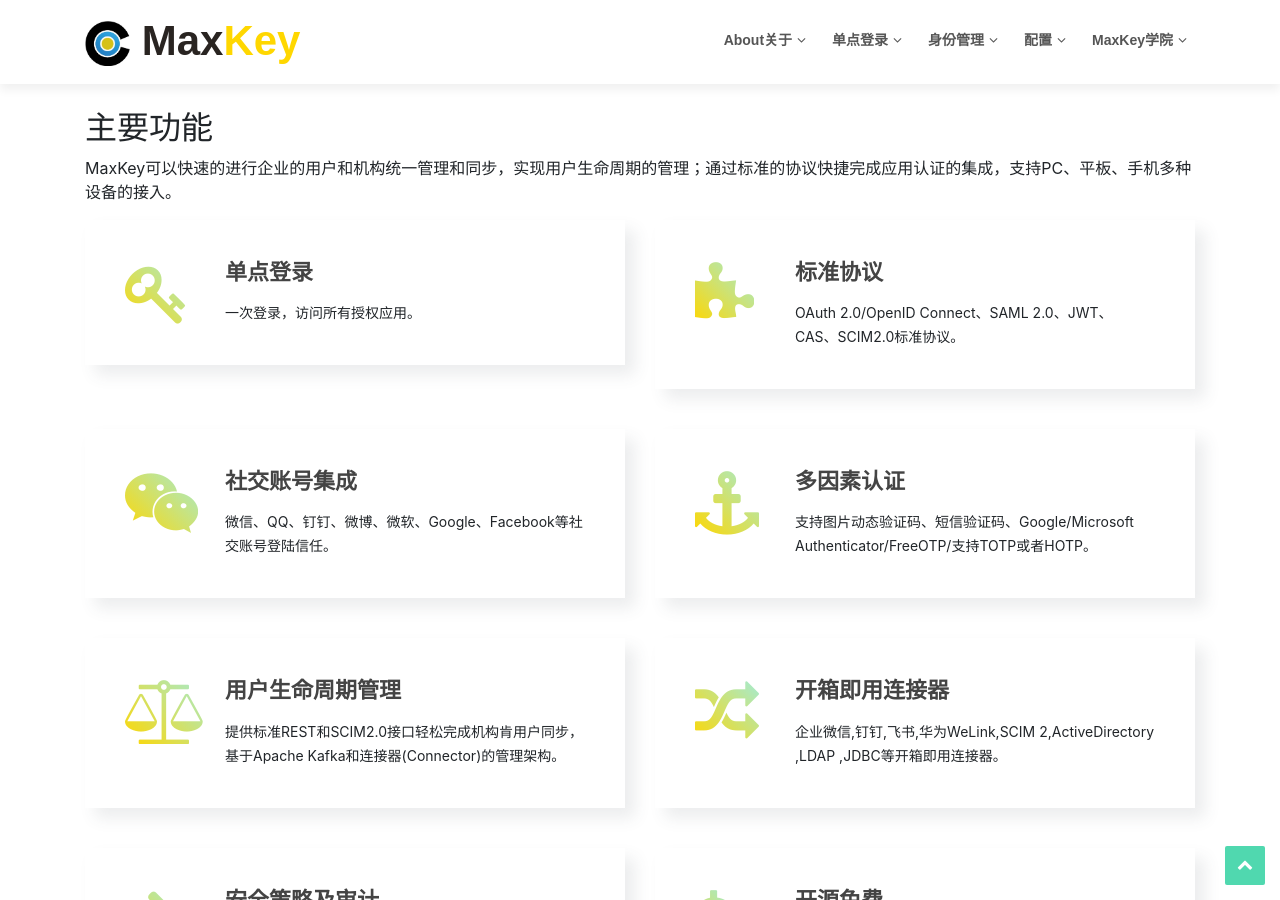
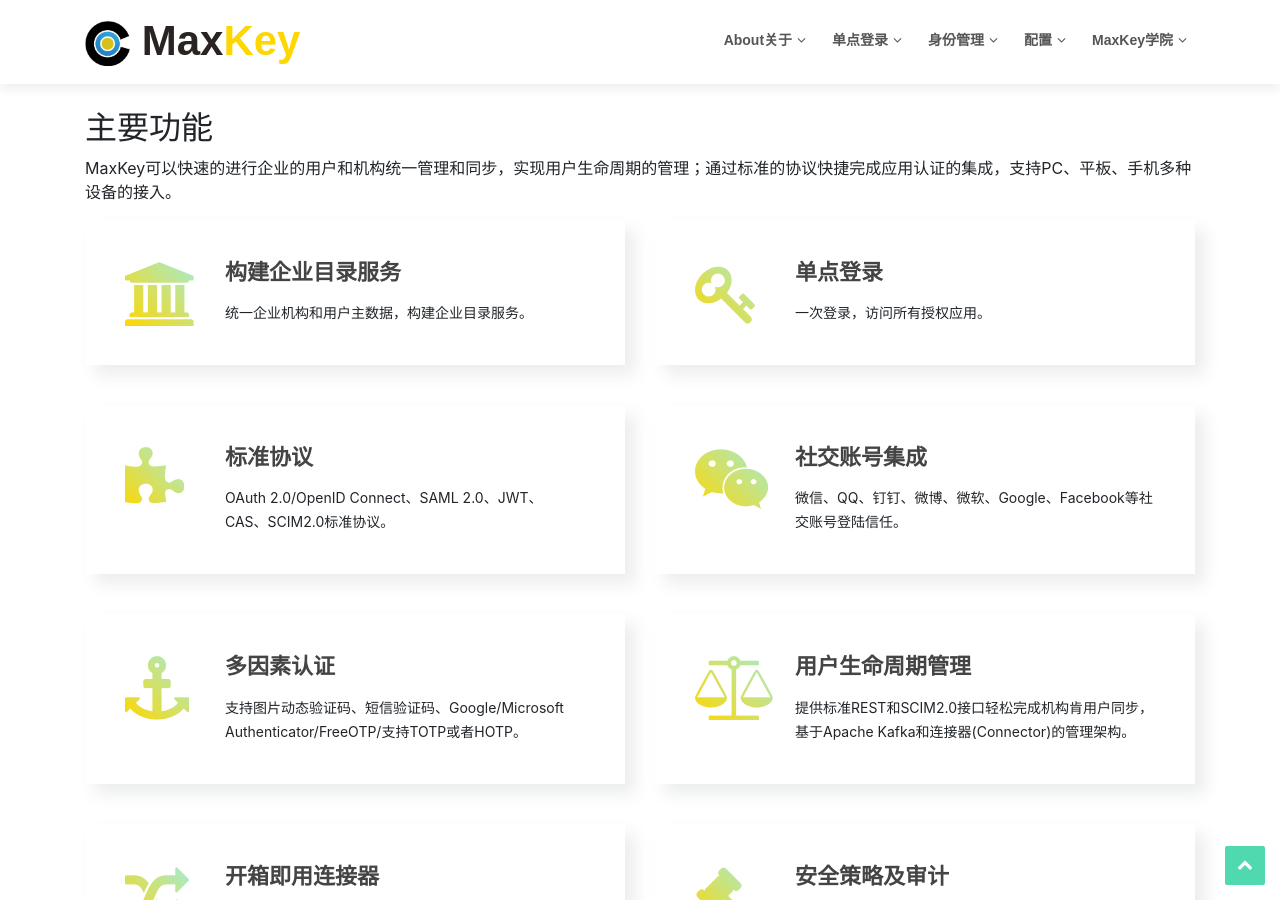
Before and after one commit to MaxKeyTop/maxkey.org, a Jekyll site: the page built from index.md, in a window 1280 px wide and 900 px high, scrolled down 979 px. Built offline with Jekyll 4.4.1, drawn with Linux system fonts in a browser that asks for light colours; comment, search, counter and statistics services are not loaded; some of the changed text lies outside the part shown.

Commit message:
Update home.html

```diff
--- a/_layouts/home.html
+++ b/_layouts/home.html
@@ -69,9 +69,19 @@
 			</div>
 
 			<div class="row">
+			 <div class="col-lg-6">
+				<div class="box wow fadeInLeft">
+				  <div class="icon"><i class="fa fa-bank"></i></div>
+				  <h4 class="title"><a href="">构建企业目录服务</a></h4>
+				  <p class="description">
+				  统一企业机构和用户主数据，构建企业目录服务。
+				  </p>
+				</div>
+			  </div>
+
 
 			  <div class="col-lg-6">
-				<div class="box wow fadeInLeft">
+				<div class="box wow fadeInRight">
 				  <div class="icon"><i class="fa fa-key"></i></div>
 				  <h4 class="title"><a href="">单点登录</a></h4>
 				  <p class="description">
@@ -81,7 +91,7 @@
 			  </div>
 
 			  <div class="col-lg-6">
-				<div class="box wow fadeInRight">
+				<div class="box wow fadeInLeft">
 				  <div class="icon"><i class="fa fa-puzzle-piece"></i></div>
 				  <h4 class="title"><a href="">标准协议</a></h4>
 				  <p class="description">
@@ -91,7 +101,7 @@
 			  </div>
 
 			<div class="col-lg-6">
-				<div class="box wow fadeInLeft">
+				<div class="box wow fadeInRight">
 				  <div class="icon"><i class="fa fa-wechat"></i></div>
 				  <h4 class="title"><a href="">社交账号集成</a></h4>
 				  <p class="description">
@@ -101,7 +111,7 @@
 			  </div>
 
 			  <div class="col-lg-6">
-				<div class="box wow fadeInRight">
+				<div class="box wow fadeInLeft">
 				  <div class="icon"><i class="fa  fa-anchor"></i></div>
 				  <h4 class="title"><a href="">多因素认证</a></h4>
 				  <p class="description">
@@ -111,7 +121,7 @@
 			  </div>
 
 			  <div class="col-lg-6">
-				<div class="box wow fadeInLeft" data-wow-delay="0.2s">
+				<div class="box wow fadeInRight" data-wow-delay="0.2s">
 				  <div class="icon"><i class="fa fa-balance-scale"></i></div>
 				  <h4 class="title"><a href="">用户生命周期管理</a></h4>
 				  <p class="description">提供标准REST和SCIM2.0接口轻松完成机构肯用户同步，基于Apache Kafka和连接器(Connector)的管理架构。</p>
@@ -119,7 +129,7 @@
 			  </div>
 
 			  <div class="col-lg-6">
-				<div class="box wow fadeInRight" data-wow-delay="0.2s">
+				<div class="box wow fadeInLeft" data-wow-delay="0.2s">
 				  <div class="icon"><i class="fa fa-random"></i></div>
 				  <h4 class="title"><a href="">开箱即用连接器</a></h4>
 				  <p class="description">
@@ -129,10 +139,20 @@
 			  </div>
 
 			  <div class="col-lg-6">
-				<div class="box wow fadeInLeft" data-wow-delay="0.2s">
+				<div class="box wow fadeInRight" data-wow-delay="0.2s">
 				  <div class="icon"><i class="fa fa-legal"></i></div>
 				  <h4 class="title"><a href="">安全策略及审计</a></h4>
 				  <p class="description">配置化的密码策略，访问策略；强大安全审计，对用户全生命周期审计、访问行为记录追溯审计、安全合规审计、安全风险预警。</p>
+				</div>
+			  </div>
+
+			  <div class="col-lg-6">
+				<div class="box wow fadeInLeft">
+				  <div class="icon"><i class="fa fa-puzzle-piece"></i></div>
+				  <h4 class="title"><a href="">完善的社区</a></h4>
+				  <p class="description">
+					完善的社区，为您提供全方位咨询和技术支持，同时提供企业版服务。
+				  </p>
 				</div>
 			  </div>
 
```
